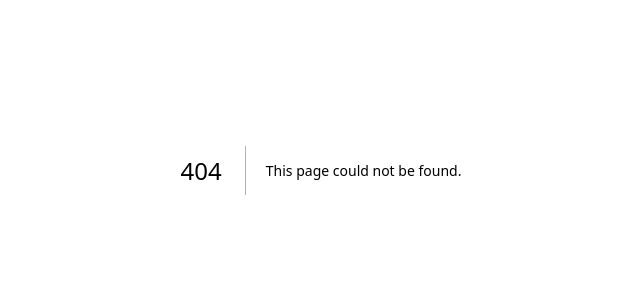
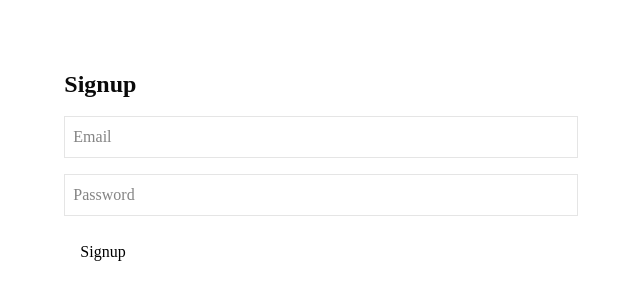
Before and after one commit to mukundhasuresh/golf-charity-platform, a Next.js app: page /signup in a window 1280 px wide. Before the commit this address had no page. Shown: the part 230-530 px from the top of the page, without its empty margins (319-959 px from the left). Built offline with nearby package versions, Linux system fonts and the light colour scheme; no server answers.

Commit message:
fix: resolve route conflict between public and dashboard

```diff
--- /dev/null
+++ b/app/(auth)/login/page.tsx
@@ -0,0 +1,48 @@
+"use client";
+
+import { useState } from "react";
+import { supabase } from "@/lib/supabase";
+
+export default function LoginPage() {
+  const [email, setEmail] = useState("");
+  const [password, setPassword] = useState("");
+
+  const handleLogin = async () => {
+    const { error } = await supabase.auth.signInWithPassword({
+      email,
+      password,
+    });
+
+    if (error) {
+      alert(error.message);
+    } else {
+      window.location.href = "/dashboard";
+    }
+  };
+
+  return (
+    <div className="space-y-4">
+      <h1 className="text-2xl font-bold">Login</h1>
+
+      <input
+        className="border p-2 w-full"
+        placeholder="Email"
+        onChange={(e) => setEmail(e.target.value)}
+      />
+
+      <input
+        type="password"
+        className="border p-2 w-full"
+        placeholder="Password"
+        onChange={(e) => setPassword(e.target.value)}
+      />
+
+      <button
+        onClick={handleLogin}
+        className="bg-white text-black px-4 py-2"
+      >
+        Login
+      </button>
+    </div>
+  );
+}
--- /dev/null
+++ b/app/(auth)/signup/page.tsx
@@ -0,0 +1,48 @@
+"use client";
+
+import { useState } from "react";
+import { supabase } from "@/lib/supabase";
+
+export default function SignupPage() {
+  const [email, setEmail] = useState("");
+  const [password, setPassword] = useState("");
+
+  const handleSignup = async () => {
+    const { error } = await supabase.auth.signUp({
+      email,
+      password,
+    });
+
+    if (error) {
+      alert(error.message);
+    } else {
+      alert("Check your email to confirm!");
+    }
+  };
+
+  return (
+    <div className="space-y-4">
+      <h1 className="text-2xl font-bold">Signup</h1>
+
+      <input
+        className="border p-2 w-full"
+        placeholder="Email"
+        onChange={(e) => setEmail(e.target.value)}
+      />
+
+      <input
+        type="password"
+        className="border p-2 w-full"
+        placeholder="Password"
+        onChange={(e) => setPassword(e.target.value)}
+      />
+
+      <button
+        onClick={handleSignup}
+        className="bg-white text-black px-4 py-2"
+      >
+        Signup
+      </button>
+    </div>
+  );
+}
--- /dev/null
+++ b/app/(dashboard)/dashboard/page.tsx
@@ -0,0 +1,3 @@
+export default function Dashboard() {
+  return <h1 className="text-2xl">Dashboard</h1>;
+}
--- /dev/null
+++ b/lib/supabase.ts
@@ -0,0 +1,6 @@
+import { createClient } from "@supabase/supabase-js";
+
+export const supabase = createClient(
+  process.env.NEXT_PUBLIC_SUPABASE_URL!,
+  process.env.NEXT_PUBLIC_SUPABASE_ANON_KEY!
+);
```
